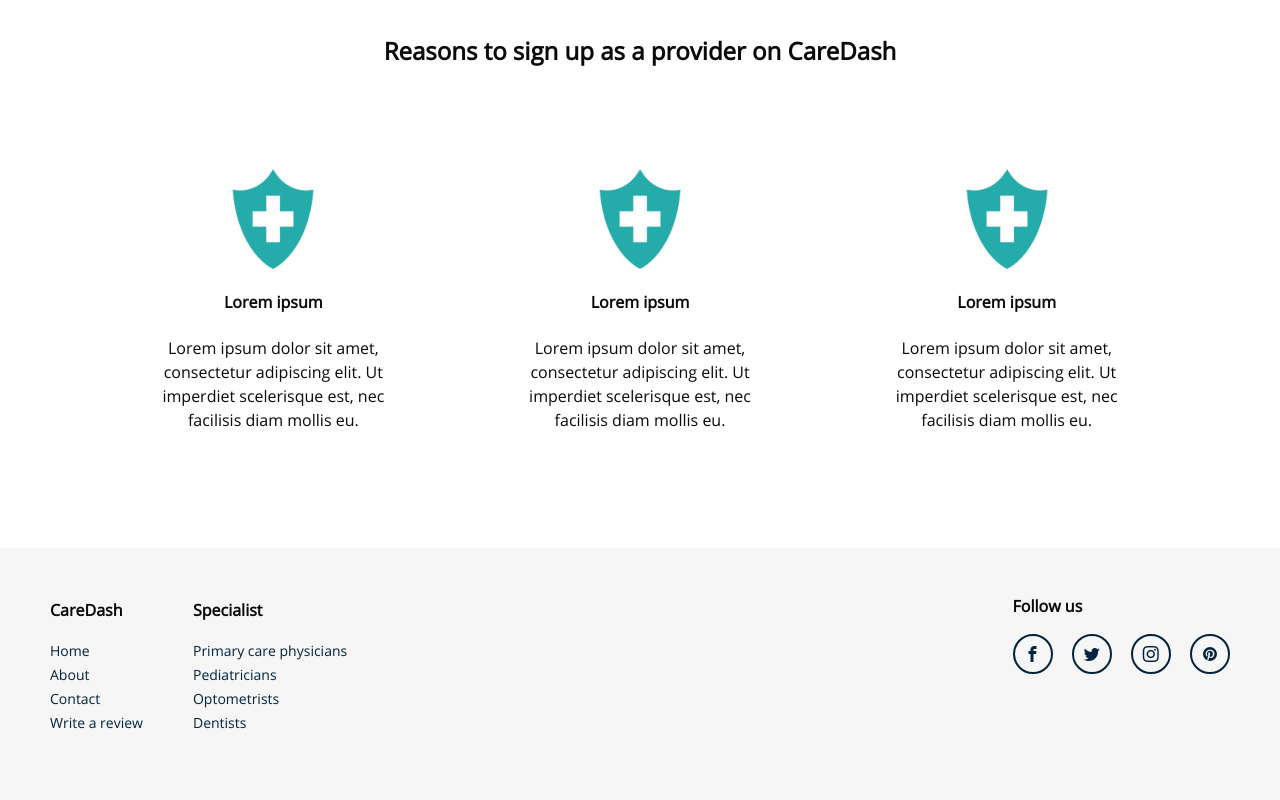
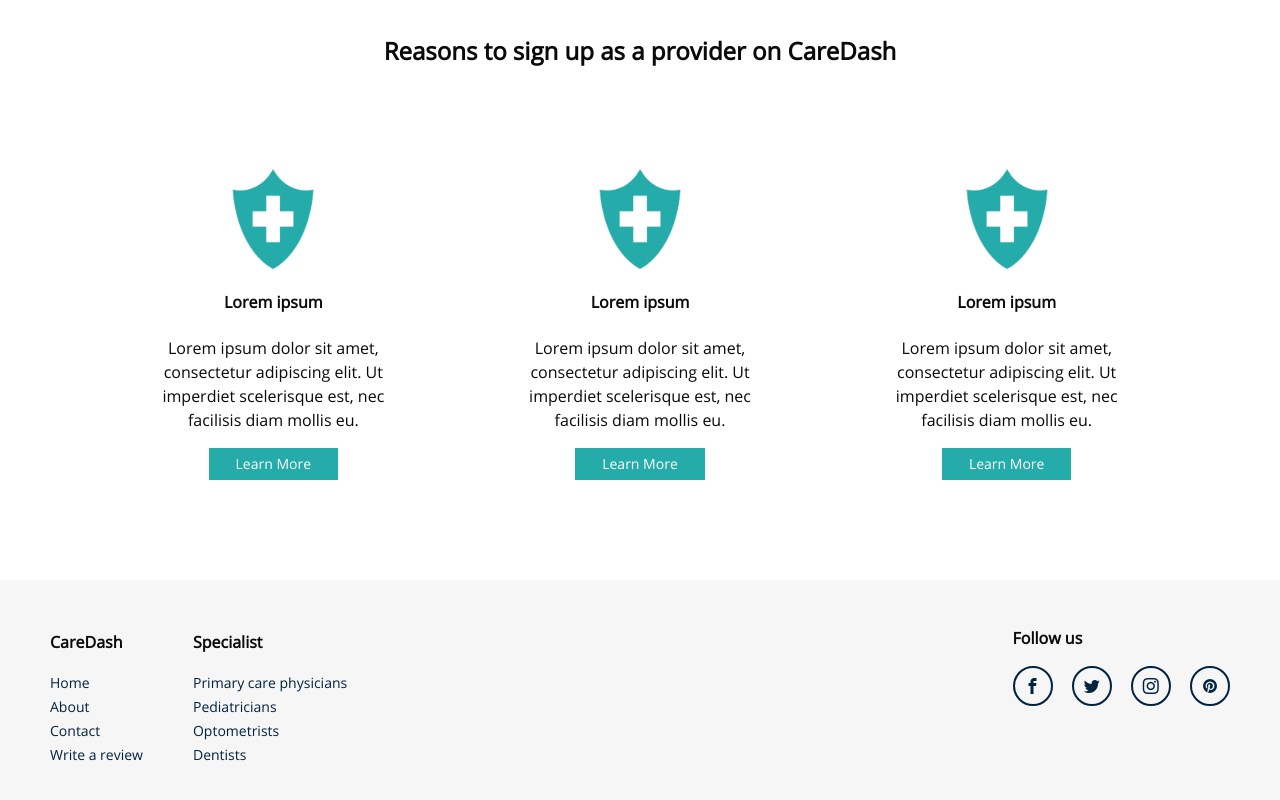
Before and after one commit to jmp1548/CareDash-Test, a website built with webpack: page index.html in a window 1280 px wide. Shown: the part 729-1529 px from the top of the page. Built offline with nearby package versions, Linux system fonts and the light colour scheme; a web font is replaced by a local one.

Commit message:
Add buttons

```diff
--- a/index.html
+++ b/index.html
@@ -94,6 +94,7 @@
           <p>
             Lorem ipsum dolor sit amet, consectetur adipiscing elit. Ut imperdiet scelerisque est, nec facilisis diam mollis eu.
           </p>
+          <button class="button button-primary">Learn More</button>
         </div>
       </div>
 
@@ -108,6 +109,7 @@
           <p>
             Lorem ipsum dolor sit amet, consectetur adipiscing elit. Ut imperdiet scelerisque est, nec facilisis diam mollis eu.
           </p>
+          <button class="button button-primary">Learn More</button>
         </div>
       </div>
 
@@ -122,6 +124,7 @@
           <p>
             Lorem ipsum dolor sit amet, consectetur adipiscing elit. Ut imperdiet scelerisque est, nec facilisis diam mollis eu.
           </p>
+          <button class="button button-primary">Learn More</button>
         </div>
       </div>
     </div>
```
